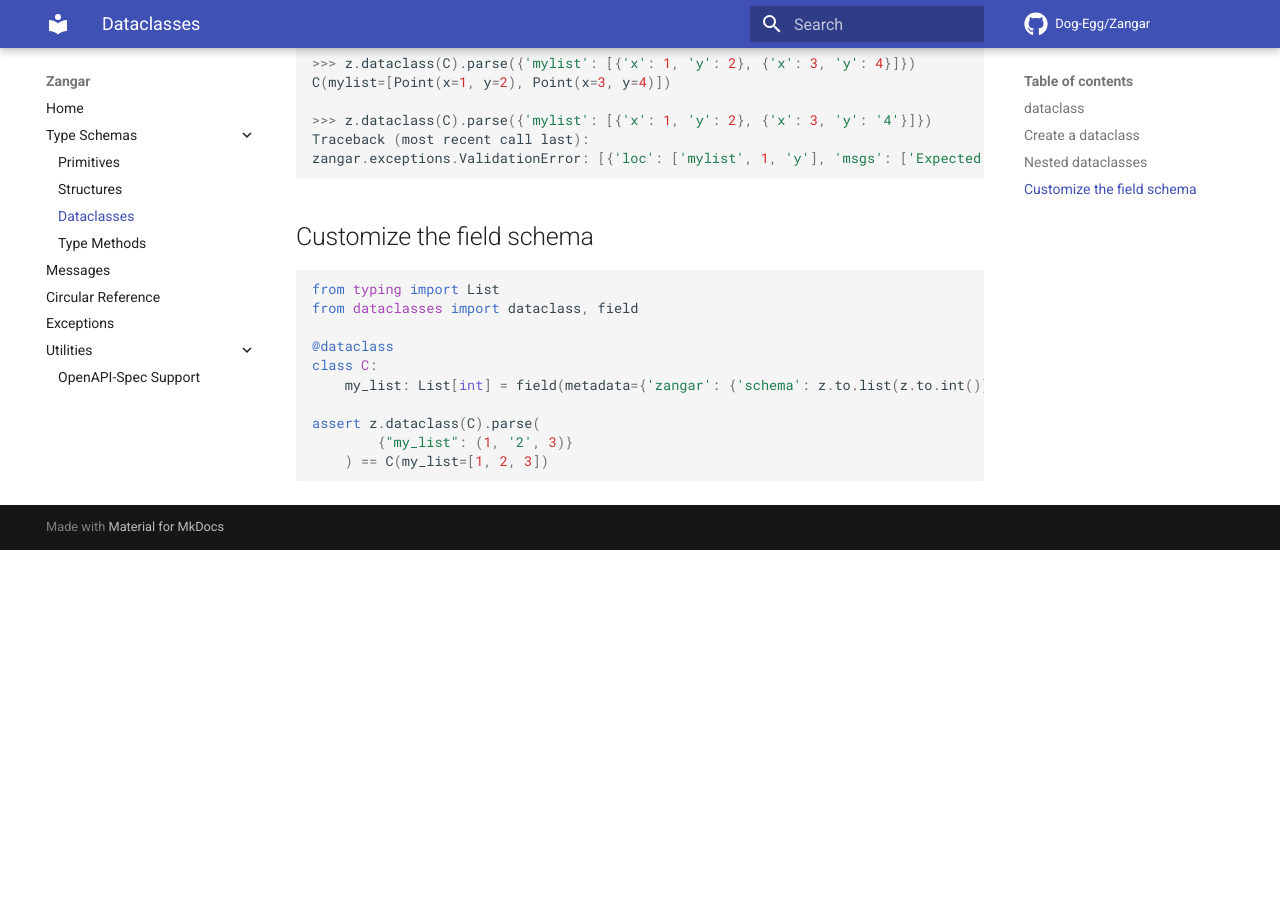
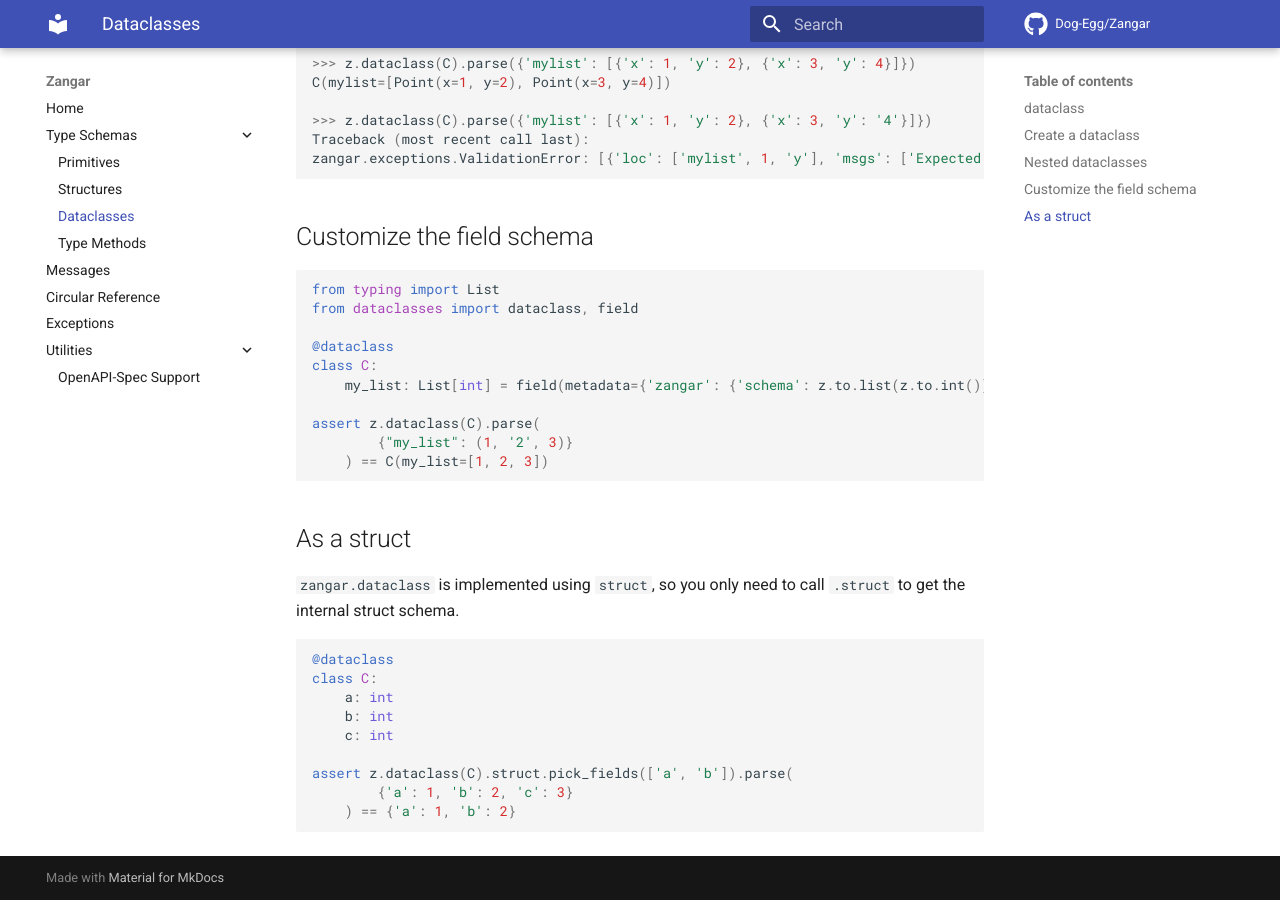
Before and after one commit to Dog-Egg/Zangar, an MkDocs documentation site: the page built from docs/type_schemas/dataclasses.md, in a window 1280 px wide and 900 px high, scrolled down 1048 px. Built offline with MkDocs 1.6.1 and Material for MkDocs 9.7.7, drawn with Linux system fonts in a browser that asks for light colours; comment, search, counter and statistics services are not loaded; before the commit the page ends 1598 px from its top, so only the background shows below that.

Commit message:
Add _DataclassWrapper for getting the struct inside the dataclass

````diff
--- a/docs/type_schemas/dataclasses.md
+++ b/docs/type_schemas/dataclasses.md
@@ -69,3 +69,19 @@ assert z.dataclass(C).parse(
         {"my_list": (1, '2', 3)}
     ) == C(my_list=[1, 2, 3])
 ```
+
+## As a struct
+
+`zangar.dataclass` is implemented using `struct`, so you only need to call `.struct` to get the internal struct schema.
+
+```python
+@dataclass
+class C:
+    a: int
+    b: int
+    c: int
+
+assert z.dataclass(C).struct.pick_fields(['a', 'b']).parse(
+        {'a': 1, 'b': 2, 'c': 3}
+    ) == {'a': 1, 'b': 2}
+```
````
Also changed, not shown: 1 other file.
